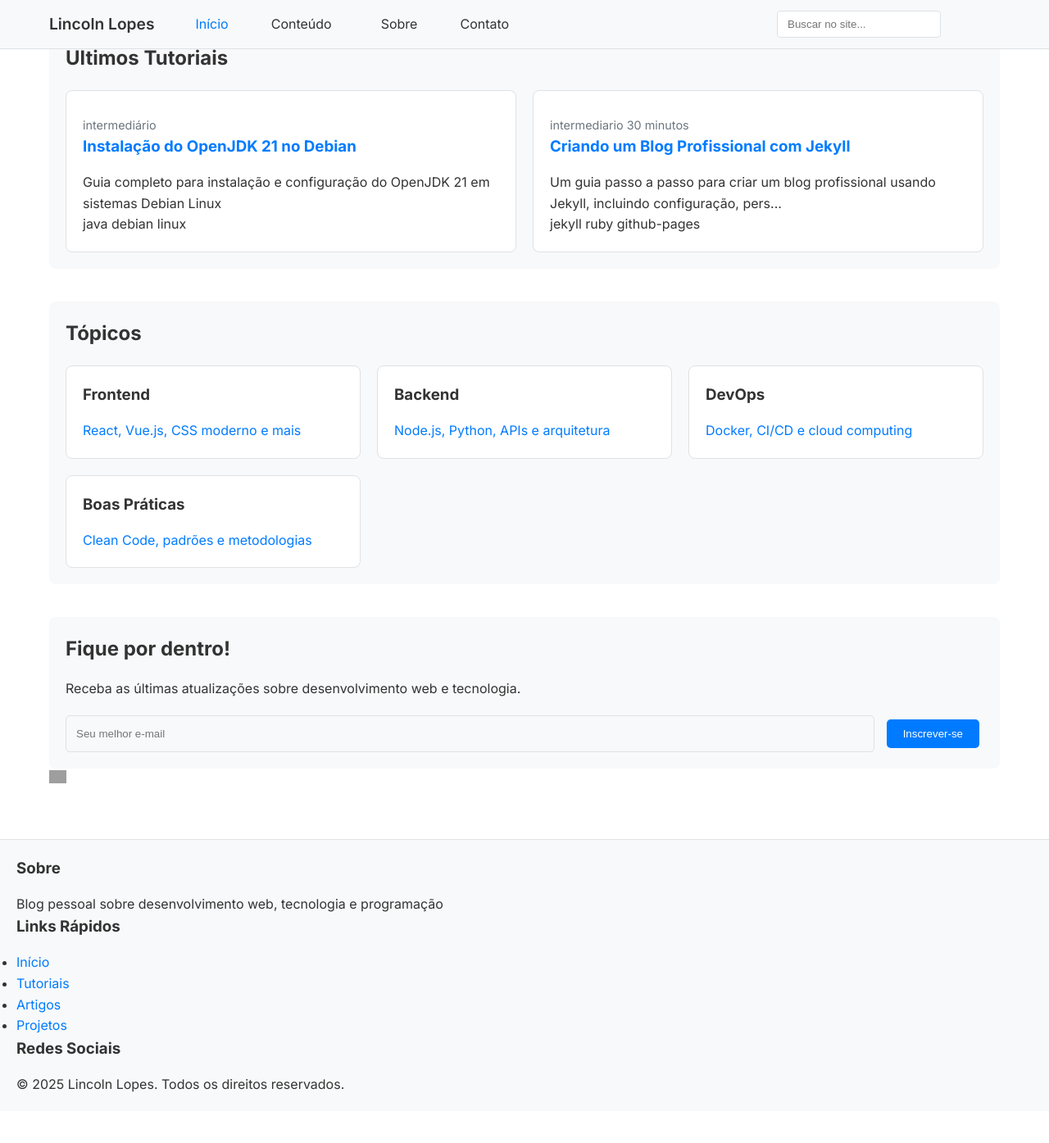
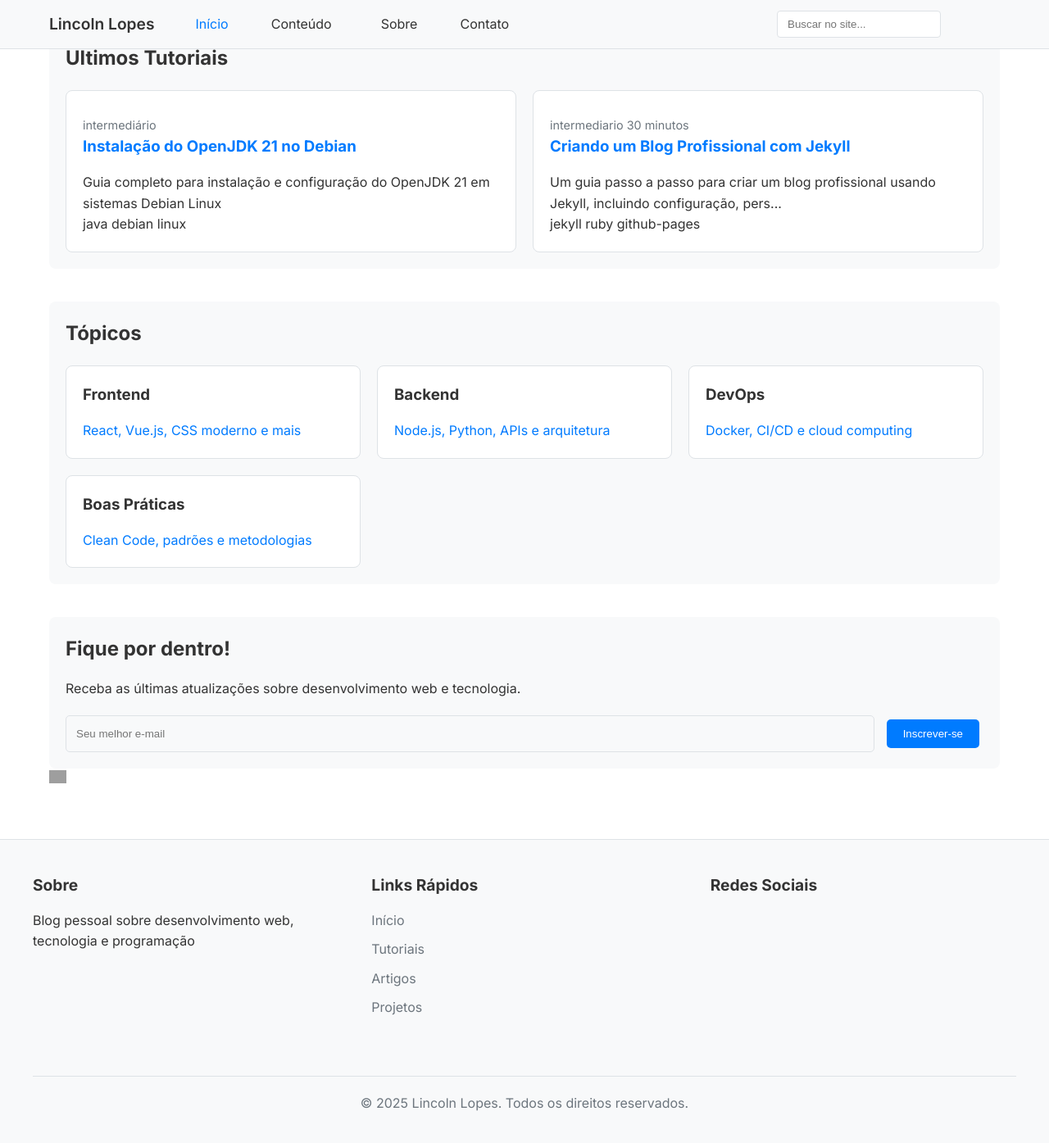
Before and after one commit to lincolnlopes/lincolnlopes.github.io, a Jekyll site: the page built from index.html, in a window 1280 px wide and 1400 px high, scrolled down 724 px. Shown: the top 1395 px of the window at 82% size. Built offline with Jekyll 4.4.1, drawn with Linux system fonts in a browser that asks for light colours; the list of posts is cut into pages by our own code; comment, search, counter and statistics services are not loaded; before the commit the page ends 2080 px from its top, so only the background shows below that; grey boxes are pictures that could not be loaded.

Commit message:
feat: refatorar estilos do rodapé, adicionando novas classes e estrutura de grid para melhorar a organização e responsividade, além de ajustar o espaçamento e a estética geral

```diff
--- a/assets/css/style.css
+++ b/assets/css/style.css
@@ -161,16 +161,66 @@ a:hover {
 }
 
 /* Header e Footer */
-header, footer {
+header, .site-footer {
   background-color: var(--bg-secondary);
   padding: 20px;
   border-bottom: 1px solid var(--border-color);
 }
 
-footer {
+.site-footer {
   border-top: 1px solid var(--border-color);
   border-bottom: none;
   margin-top: 40px;
+  padding: 40px 20px;
+  width: 100%;
+}
+
+.footer-container {
+  max-width: 1200px;
+  margin: 0 auto;
+}
+
+.footer-content {
+  display: grid;
+  grid-template-columns: repeat(auto-fit, minmax(250px, 1fr));
+  gap: 40px;
+}
+
+.footer-section {
+  margin-bottom: 20px;
+}
+
+.footer-section h3 {
+  color: var(--text-primary);
+  margin-bottom: 15px;
+  font-size: 1.2rem;
+}
+
+.footer-section ul {
+  list-style: none;
+  padding: 0;
+}
+
+.footer-section ul li {
+  margin-bottom: 10px;
+}
+
+.footer-section ul li a {
+  color: var(--text-secondary);
+  text-decoration: none;
+  transition: color 0.3s ease;
+}
+
+.footer-section ul li a:hover {
+  color: var(--accent-primary);
+}
+
+.footer-bottom {
+  text-align: center;
+  margin-top: 40px;
+  padding-top: 20px;
+  border-top: 1px solid var(--border-color);
+  color: var(--text-secondary);
 }
 
 /* Header */
```
